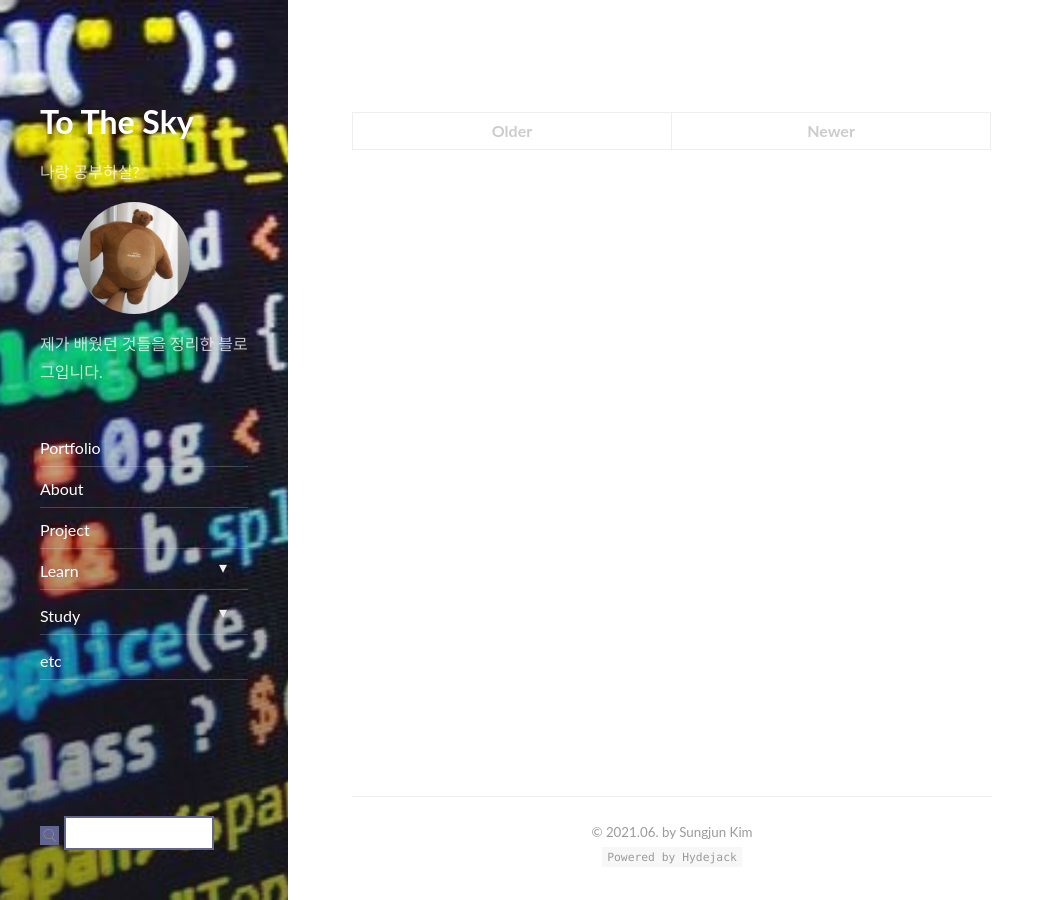
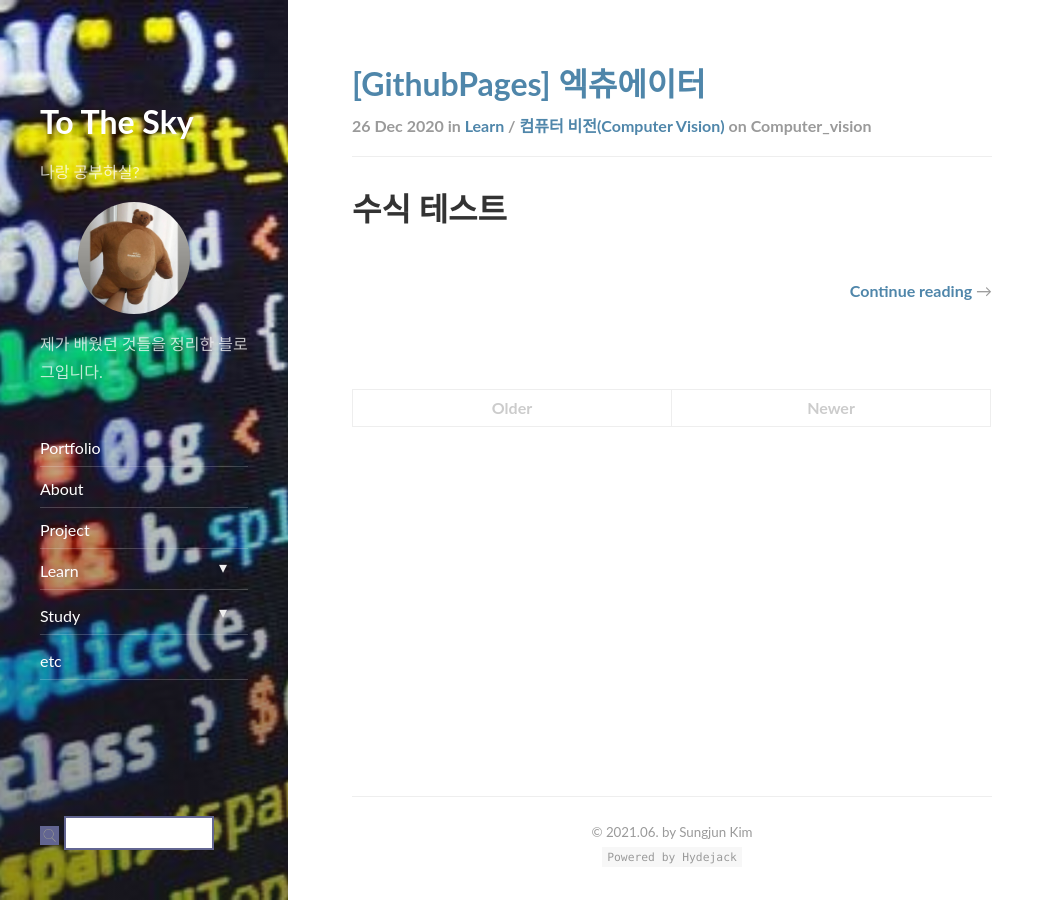
Before and after one commit to ekgus2222/ekgus2222.github.io, a Jekyll site: the page built from _featured_categories/learn/computer_vision.md, in a window 1280 px wide and 900 px high. Shown: the whole window, without its empty margins (0-1055 px from the left). Built offline with Jekyll 4.4.1, drawn with Linux system fonts in a browser that asks for light colours; nearby versions of some CDN libraries.

Commit message:
Update 2020-12-26-making-blog10.md

```diff
--- a/_posts/learn/computer_vision/2020-12-26-making-blog10.md
+++ b/_posts/learn/computer_vision/2020-12-26-making-blog10.md
@@ -4,8 +4,8 @@ title:  "[GithubPages] 엑츄에이터"
 subtitle:   "민트홀릭은 정신병이 아니다"
 categories:
     - learn
-    - actuator
-tags: [actuator]
+    - computer_vision
+tags: [computer_vision]
 comments: true
 use_math: true
 ---
```
